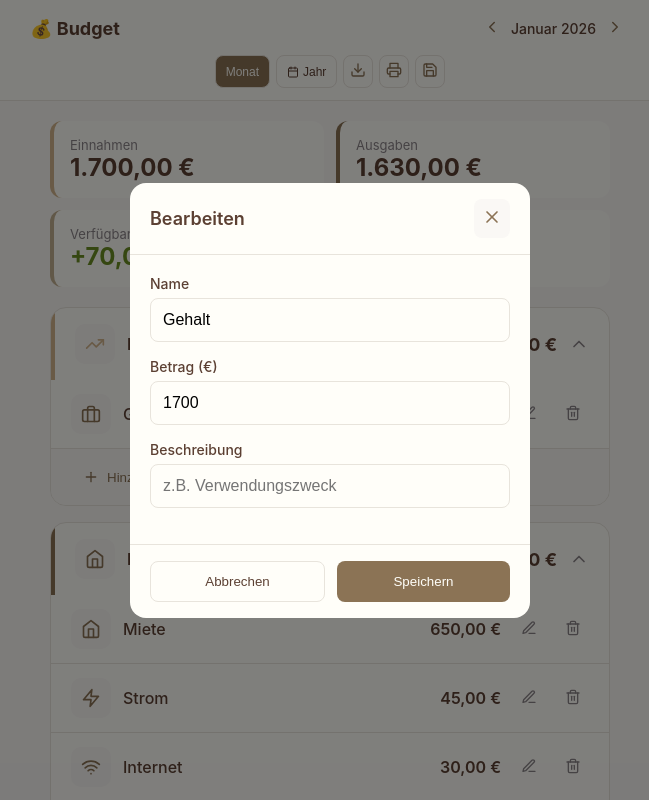
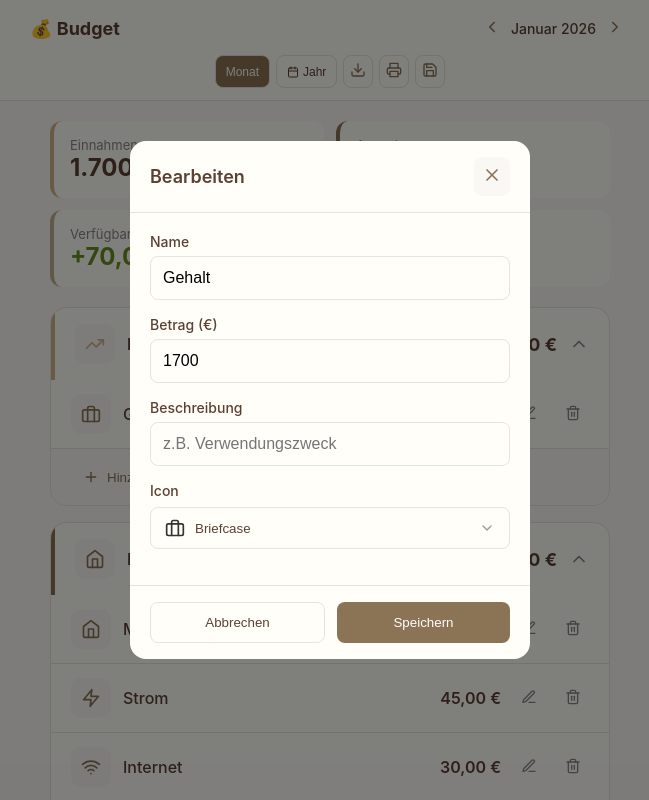
Before and after one commit to sophrager-art/Budget-APP, a React (Vite) app: page / in a window 1280 px wide. Both pictures are taken after a click on the button 839 px from the left and 414 px from the top of the page. Shown: the top 800 px of the page, without its empty margins (310-959 px from the left). Built offline with nearby package versions, Linux system fonts and the light colour scheme.

Commit message:
Update App.jsx

```diff
--- a/src/App.jsx
+++ b/src/App.jsx
@@ -1,7 +1,54 @@
 import React, { useState, useEffect } from 'react';
-import { Home, Zap, Wifi, Shield, ShoppingCart, Utensils, Car, Heart, Shirt, Plane, PiggyBank, Plus, ChevronLeft, ChevronRight, ChevronDown, ChevronUp, TrendingUp, TrendingDown, X, Edit3, Trash2, Briefcase, Phone, Dog, MoreHorizontal, Download, Printer, ArrowRight, Calendar, Upload, Save } from 'lucide-react';
+import {
+  Home, Zap, Wifi, Shield, ShoppingCart, Utensils, Car, Heart, Shirt, Plane, PiggyBank,
+  Plus, ChevronLeft, ChevronRight, ChevronDown, ChevronUp, TrendingUp, TrendingDown,
+  X, Edit3, Trash2, Briefcase, Phone, Dog, MoreHorizontal, Download, Printer, ArrowRight,
+  Calendar, Upload, Save,
+  Euro, DollarSign, CreditCard, Wallet, Banknote, Coins, Receipt,
+  Gift, Baby, GraduationCap, Book, Music, Tv, Gamepad2, Camera,
+  Bus, Train, Fuel, Bike,
+  Coffee, Wine, Pizza,
+  Scissors, Sparkles, Dumbbell, Pill,
+  Building, Key, Wrench,
+  Globe, Map, Umbrella,
+  Cat, Bird, Fish,
+  Smartphone, Laptop, Monitor, Headphones,
+  ShoppingBag, Package, Watch,
+  Users, UserPlus,
+  Leaf
+} from 'lucide-react';
 
-const iconMap = { Home, Zap, Wifi, Shield, ShoppingCart, Utensils, Car, Heart, Shirt, Plane, PiggyBank, Briefcase, Phone, Dog, MoreHorizontal, TrendingUp };
+// Alle Icons - einheitlich schwarz/dunkelbraun
+const iconMap = {
+  Euro, DollarSign, CreditCard, Wallet, Banknote, Coins, PiggyBank, TrendingUp, Receipt,
+  Home, Zap, Wifi, Key, Building, Wrench,
+  Car, Bus, Train, Fuel, Bike, Plane,
+  ShoppingCart, Utensils, Coffee, Wine, Pizza,
+  Heart, Pill, Dumbbell, Scissors, Sparkles,
+  Shirt, ShoppingBag, Package, Watch,
+  Tv, Music, Gamepad2, Camera, Book, Headphones,
+  Phone, Smartphone, Laptop, Monitor,
+  Baby, GraduationCap, Gift, Users, UserPlus,
+  Dog, Cat, Bird, Fish,
+  Globe, Map, Umbrella, Leaf,
+  Briefcase, Shield,
+  MoreHorizontal
+};
+
+// Icon-Kategorien
+const iconCategories = [
+  { name: 'Geld', icons: ['Euro', 'DollarSign', 'CreditCard', 'Wallet', 'Banknote', 'Coins', 'PiggyBank', 'TrendingUp', 'Receipt'] },
+  { name: 'Wohnen', icons: ['Home', 'Zap', 'Wifi', 'Key', 'Building', 'Wrench'] },
+  { name: 'Transport', icons: ['Car', 'Bus', 'Train', 'Fuel', 'Bike', 'Plane'] },
+  { name: 'Essen', icons: ['ShoppingCart', 'Utensils', 'Coffee', 'Wine', 'Pizza'] },
+  { name: 'Gesundheit', icons: ['Heart', 'Pill', 'Dumbbell', 'Scissors', 'Sparkles'] },
+  { name: 'Shopping', icons: ['Shirt', 'ShoppingBag', 'Package', 'Watch'] },
+  { name: 'Medien', icons: ['Tv', 'Music', 'Gamepad2', 'Camera', 'Book', 'Headphones'] },
+  { name: 'Technik', icons: ['Phone', 'Smartphone', 'Laptop', 'Monitor'] },
+  { name: 'Familie', icons: ['Baby', 'GraduationCap', 'Gift', 'Users', 'UserPlus'] },
+  { name: 'Tiere', icons: ['Dog', 'Cat', 'Bird', 'Fish'] },
+  { name: 'Sonstiges', icons: ['Briefcase', 'Shield', 'Globe', 'Map', 'Umbrella', 'Leaf', 'MoreHorizontal'] }
+];
 
 const formatCurrency = (a) => new Intl.NumberFormat('de-DE', { style: 'currency', currency: 'EUR' }).format(a);
 const formatPercent = (v) => new Intl.NumberFormat('de-DE', { style: 'percent', maximumFractionDigits: 1 }).format(v);
@@ -144,12 +191,16 @@ const Modal = ({ open, onClose, title, children }) => {
   );
 };
 
+// Verfügbare Icons für Auswahl - wird jetzt durch iconCategories ersetzt
+
 const EditModal = ({ open, onClose, item, onSave, type }) => {
   const [name, setName] = React.useState('');
   const [amount, setAmount] = React.useState('');
   const [target, setTarget] = React.useState('');
   const [saved, setSaved] = React.useState('');
   const [desc, setDesc] = React.useState('');
+  const [icon, setIcon] = React.useState('MoreHorizontal');
+  const [showIconPicker, setShowIconPicker] = React.useState(false);
 
   React.useEffect(() => {
     if (open && item) {
@@ -158,6 +209,8 @@ const EditModal = ({ open, onClose, item, onSave, type }) => {
       setTarget(item.target?.toString() || '0');
       setSaved(item.saved?.toString() || '0');
       setDesc(item.desc || '');
+      setIcon(item.icon || 'MoreHorizontal');
+      setShowIconPicker(false);
     }
   }, [open, item]);
 
@@ -165,6 +218,7 @@ const EditModal = ({ open, onClose, item, onSave, type }) => {
     onSave({
       ...item,
       name,
+      icon,
       amount: parseFloat(amount) || 0,
       desc,
       ...(type === 'savings' && { target: parseFloat(target) || 0, saved: parseFloat(saved) || 0 })
@@ -174,7 +228,7 @@ const EditModal = ({ open, onClose, item, onSave, type }) => {
 
   return (
     <Modal open={open} onClose={onClose} title="Bearbeiten">
-      <div style={{ padding: 20 }}>
+      <div style={{ padding: 20, maxHeight: '60vh', overflowY: 'auto' }}>
         <div style={{ marginBottom: 16 }}>
           <label style={{ display: 'block', fontSize: 14, fontWeight: 500, marginBottom: 6, color: '#5C4033' }}>Name</label>
           <input value={name} onChange={e => setName(e.target.value)} style={{ width: '100%', padding: 12, border: '1px solid #E8E4DC', borderRadius: 8, fontSize: 16, boxSizing: 'border-box', background: '#FFFEF9' }} />
@@ -186,6 +240,68 @@ const EditModal = ({ open, onClose, item, onSave, type }) => {
         <div style={{ marginBottom: 16 }}>
           <label style={{ display: 'block', fontSize: 14, fontWeight: 500, marginBottom: 6, color: '#5C4033' }}>Beschreibung</label>
           <input value={desc} onChange={e => setDesc(e.target.value)} placeholder="z.B. Verwendungszweck" style={{ width: '100%', padding: 12, border: '1px solid #E8E4DC', borderRadius: 8, fontSize: 16, boxSizing: 'border-box', background: '#FFFEF9' }} />
+        </div>
+        <div style={{ marginBottom: 16 }}>
+          <label style={{ display: 'block', fontSize: 14, fontWeight: 500, marginBottom: 8, color: '#5C4033' }}>Icon</label>
+
+          {/* Ausgewähltes Icon + Button zum Öffnen */}
+          <button
+            type="button"
+            onClick={() => setShowIconPicker(!showIconPicker)}
+            style={{
+              display: 'flex',
+              alignItems: 'center',
+              gap: 10,
+              padding: '10px 14px',
+              border: '1px solid #E8E4DC',
+              borderRadius: 8,
+              background: '#FFFEF9',
+              cursor: 'pointer',
+              width: '100%'
+            }}
+          >
+            {(() => { const IconComp = iconMap[icon] || MoreHorizontal; return <IconComp size={20} color="#333" />; })()}
+            <span style={{ flex: 1, textAlign: 'left', color: '#5C4033' }}>{icon}</span>
+            <ChevronDown size={16} color="#999" style={{ transform: showIconPicker ? 'rotate(180deg)' : 'none' }} />
+          </button>
+
+          {/* Icon-Picker mit Kategorien */}
+          {showIconPicker && (
+            <div style={{ marginTop: 8, border: '1px solid #E8E4DC', borderRadius: 8, background: '#FFFEF9', maxHeight: 250, overflowY: 'auto' }}>
+              {iconCategories.map(category => (
+                <div key={category.name}>
+                  <div style={{ padding: '8px 12px', background: '#FAF8F5', fontSize: 11, fontWeight: 600, color: '#888', position: 'sticky', top: 0 }}>
+                    {category.name.toUpperCase()}
+                  </div>
+                  <div style={{ display: 'grid', gridTemplateColumns: 'repeat(6, 1fr)', gap: 4, padding: 8 }}>
+                    {category.icons.map(iconKey => {
+                      const IconComp = iconMap[iconKey] || MoreHorizontal;
+                      return (
+                        <button
+                          key={iconKey}
+                          type="button"
+                          onClick={() => { setIcon(iconKey); setShowIconPicker(false); }}
+                          style={{
+                            padding: 8,
+                            border: icon === iconKey ? '2px solid #333' : '1px solid transparent',
+                            borderRadius: 6,
+                            background: icon === iconKey ? '#F0F0F0' : 'transparent',
+                            cursor: 'pointer',
+                            display: 'flex',
+                            alignItems: 'center',
+                            justifyContent: 'center'
+                          }}
+                          title={iconKey}
+                        >
+                          <IconComp size={18} color="#333" />
+                        </button>
+                      );
+                    })}
+                  </div>
+                </div>
+              ))}
+            </div>
+          )}
         </div>
         {type === 'savings' && (
           <>
```
